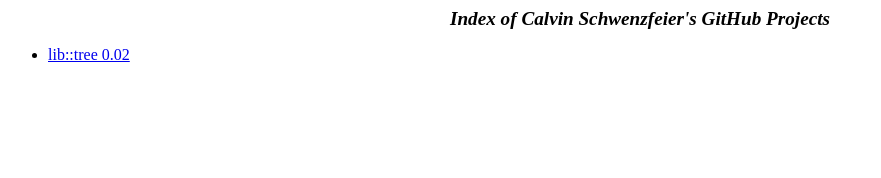
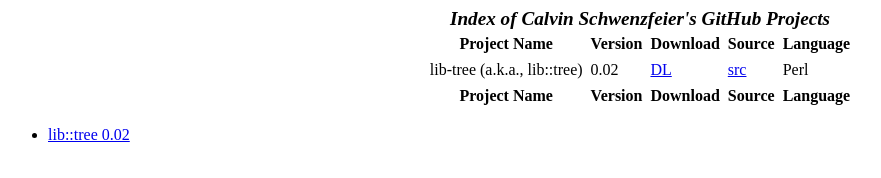
Before and after one commit to cschwenz/cschwenz.github.com, a plain HTML site: page index.html in a window 1280 px wide. Shown: the whole page, without its empty margins (0-881 px from the left). Drawn offline with Linux system fonts and the light colour scheme.

Commit message:
trying a different layout

```diff
--- a/index.html
+++ b/index.html
@@ -2,6 +2,37 @@
 <head><title>Calvin Schwenzfeier - Index</title></head>
 <body>
 <center><big><b><i>Index of Calvin Schwenzfeier's GitHub Projects</i></b></big></center>
+<center>
+<table border="0" cellpadding="3" cellspacing="2">
+  <thead>
+    <tr>
+      <th>Project Name</th>
+      <th>Version</th>
+      <th>Download</th>
+      <th>Source</th>
+      <th>Language</th>
+    </tr>
+  </thead>
+  <tbody>
+    <tr>
+      <td>lib-tree (a.k.a., lib::tree)</td>
+      <td>0.02</td>
+      <td><a href="http://github.com/cschwenz/lib-tree/archives/master">DL</a></td>
+      <td><a href="http://github.com/cschwenz/lib-tree/tree/master">src</a></td>
+      <td>Perl</td>
+    </tr>
+  </tbody>
+  <tfoot>
+    <tr>
+      <th>Project Name</th>
+      <th>Version</th>
+      <th>Download</th>
+      <th>Source</th>
+      <th>Language</th>
+    </tr>
+  </tfoot>
+</table>
+</center>
 <ul>
   <li><a href="http://cschwenz.github.com/lib-tree">lib::tree 0.02</a></li>
 </ul>
```
Also changed, not shown: 1 other file.
